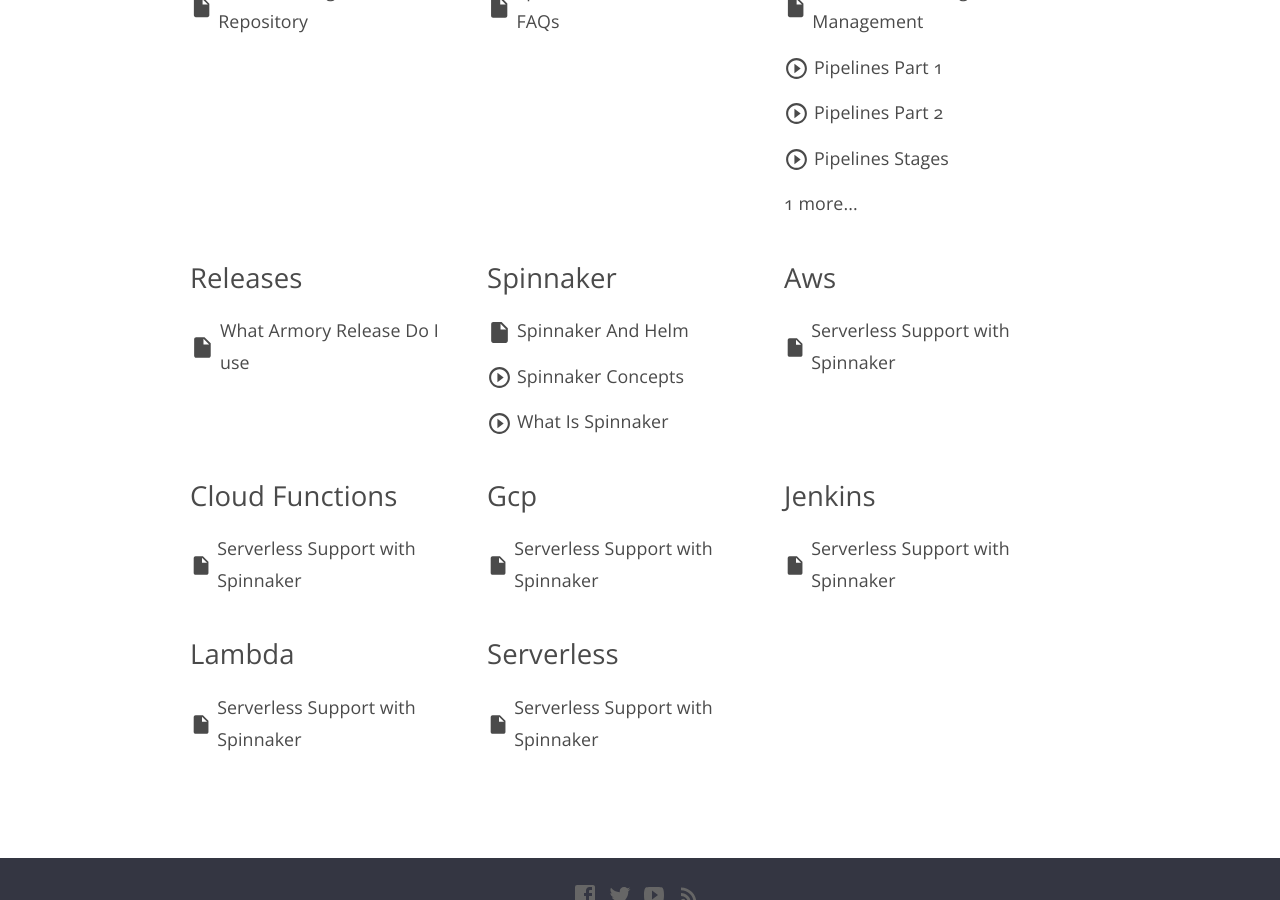
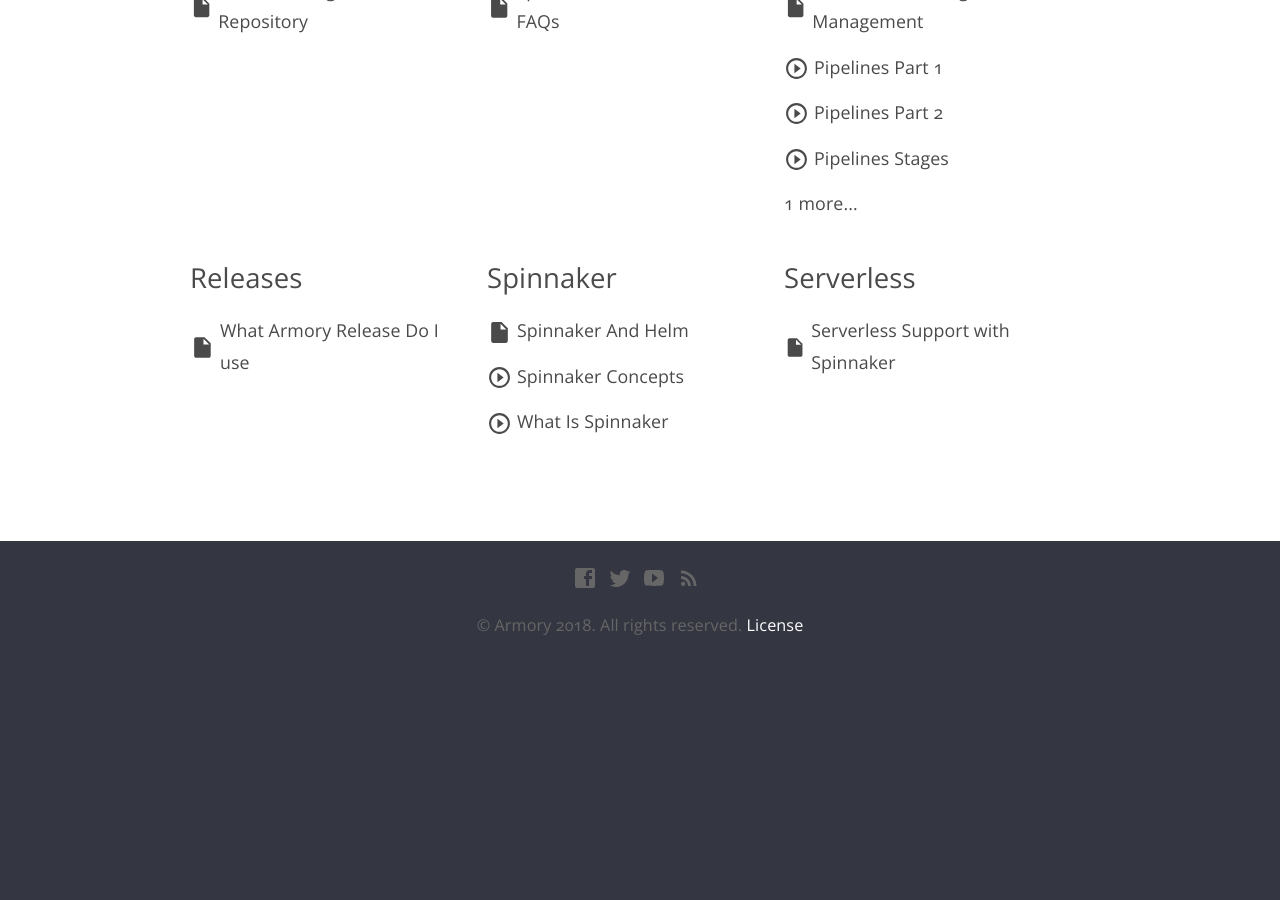
Before and after one commit to CloudCannon/base-jekyll-template, a Jekyll site: the page built from index.html, in a window 1280 px wide and 900 px high, scrolled down 541 px. Built offline with Jekyll 4.4.1, drawn with Linux system fonts in a browser that asks for light colours; nearby versions of some CDN libraries; after the commit the page ends 1203 px from its top, so only the background shows below that.

```diff
--- a/_posts/1000-09-04-serverless.md
+++ b/_posts/1000-09-04-serverless.md
@@ -3,12 +3,7 @@
 title: Serverless Support with Spinnaker
 categories:
    - serverless
-   - lambda
-   - cloud functions
-   - aws
-   - gcp
-   - jenkins
-description: Serverless Support within Spinnaker and how to accomplish it if needed
+description: Serverless Support within Spinnaker and how to accomplish it if needed. Serverless. FAAS. Lambda. Cloud Functions.
 type: Document
 ---
 04/30/2018
```
